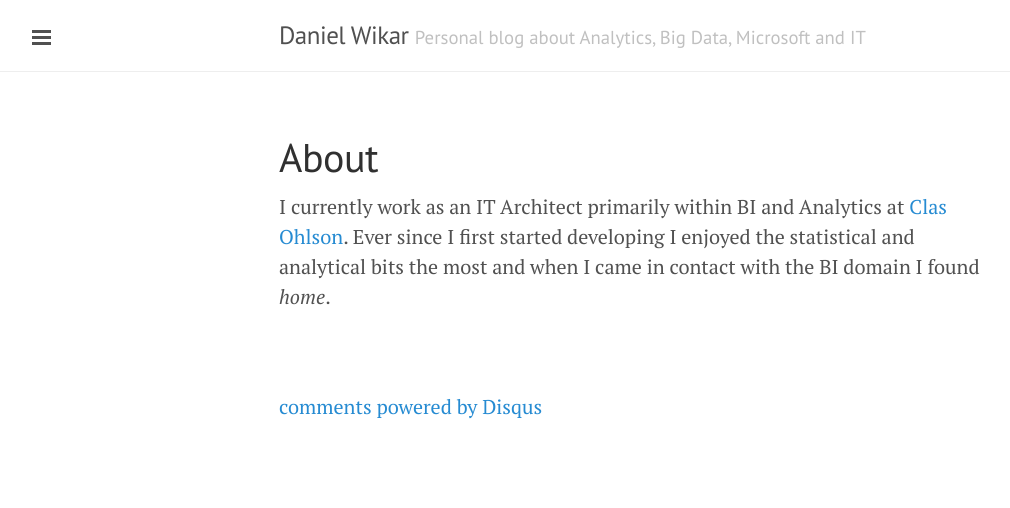
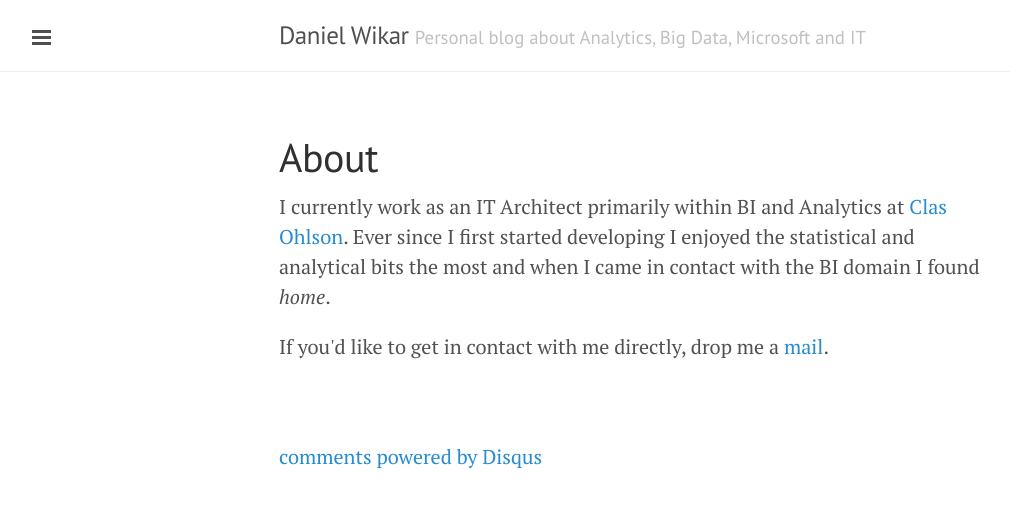
Before and after one commit to wikar/wikar.github.io, a Jekyll site: the page built from about/index.html, in a window 1280 px wide. Shown: the top 508 px of the page, without its empty margins (1-1011 px from the left). Built offline with Jekyll 4.4.1, drawn with Linux system fonts in a browser that asks for light colours; comment, search, counter and statistics services are not loaded.

Commit message:
Mail with reCAPTCHA

```diff
--- a/about/index.html
+++ b/about/index.html
@@ -8,7 +8,10 @@ title: About
 		display: block !important;
 	}
 </style>
-<p>I currently work as an IT Architect primarily within BI and Analytics at <a href="http://www.clasohlson.com">Clas Ohlson</a>. Ever since I first started developing I enjoyed the statistical and analytical bits the most and when I came in contact with the BI domain I found <i>home</i>.</p>
+<div>
+	<p>I currently work as an IT Architect primarily within BI and Analytics at <a href="http://www.clasohlson.com">Clas Ohlson</a>. Ever since I first started developing I enjoyed the statistical and analytical bits the most and when I came in contact with the BI domain I found <i>home</i>.</p>
+	<p>If you'd like to get in contact with me directly, drop me a <a href="http://www.google.com/recaptcha/mailhide/d?k=01cj2UeQOAM5PO2bjiakbwnw==&amp;c=4W_0sZjB-v9CJzGp3kpSfg==" onclick="window.open('http://www.google.com/recaptcha/mailhide/d?k\07501cj2UeQOAM5PO2bjiakbwnw\75\75\46c\0754W_0sZjB-v9CJzGp3kpSfg\75\075', '', 'toolbar=0,scrollbars=0,location=0,statusbar=0,menubar=0,resizable=0,width=500,height=300'); return false;" title="Reveal this e-mail address">mail</a>.</p>
+</div>
 <div class="linkedin">
 <script src="//platform.linkedin.com/in.js" type="text/javascript"></script>
 <script type="IN/MemberProfile" data-id="https://www.linkedin.com/in/danielwikar" data-format="inline" data-related="false"></script>
```
